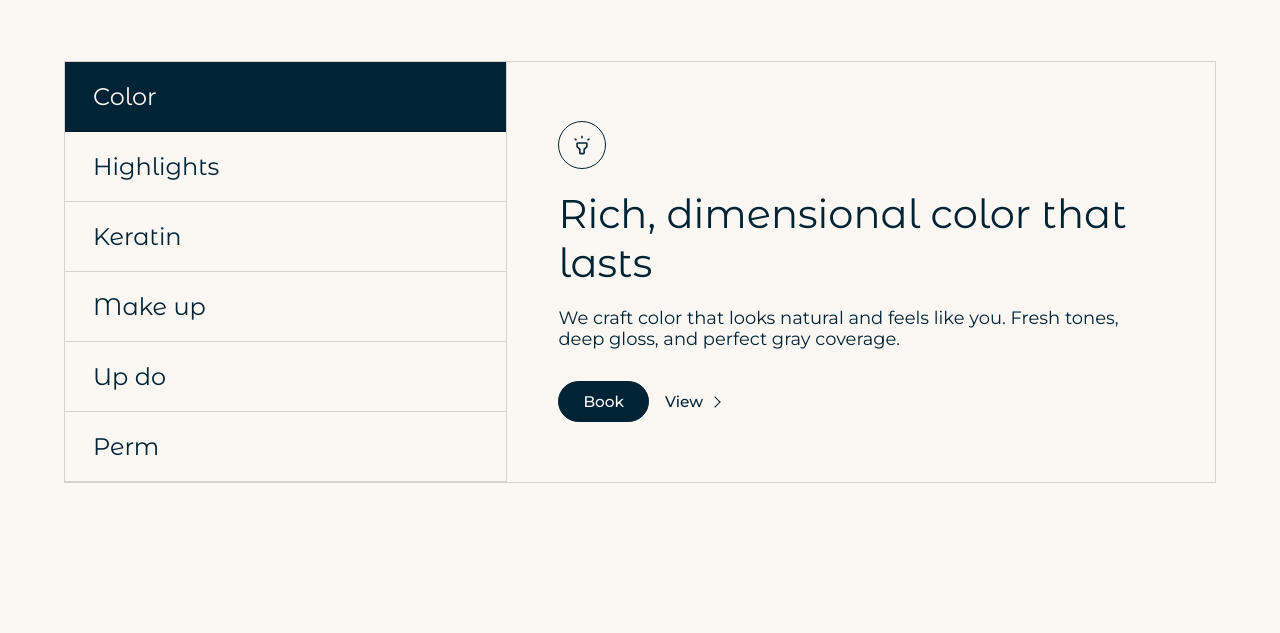
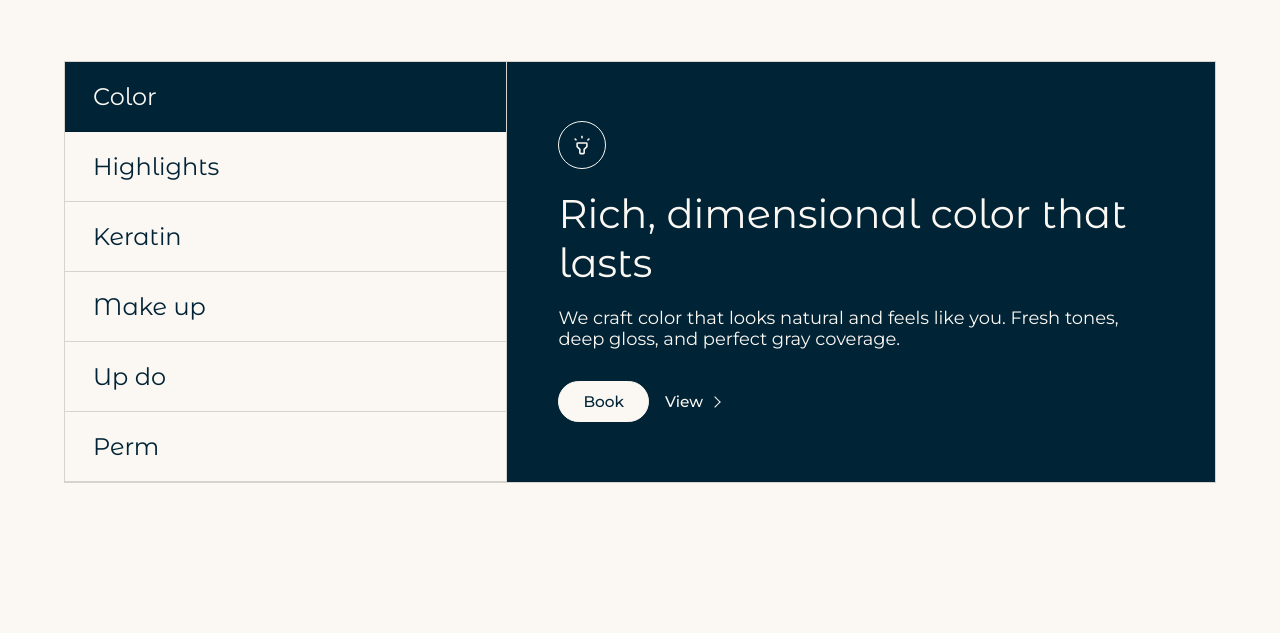
Before and after one commit to amirboushehri/siamak-hair-design, a plain HTML site: page index.html in a window 1280 px wide. Shown: the part 1143-1776 px from the top of the page. Drawn offline with Linux system fonts and the light colour scheme.

Commit message:
Restore navy service card

```diff
--- a/css/styles.css
+++ b/css/styles.css
@@ -267,6 +267,31 @@ h1, h2, h3, h4 { font-family: 'Montserrat Alternates', sans-serif; font-weight:
   color: var(--accent);
   border-color: var(--accent);
 }
+.approach-panel {
+  background: var(--accent);
+  color: var(--surface);
+}
+.approach-box .approach-panel .icon-circle {
+  color: var(--surface);
+  border-color: var(--surface);
+}
+.approach-panel .btn-primary {
+  background: var(--surface);
+  border-color: var(--surface);
+  color: var(--accent);
+}
+.approach-panel .btn-primary:hover {
+  background: #FFFFFF;
+  border-color: #FFFFFF;
+  color: var(--accent-hover);
+}
+.approach-panel .view-link {
+  color: var(--surface);
+}
+.approach-box .approach-panel .chevron {
+  border-color: var(--surface);
+}
+
 /* ===== Location ===== */
 .location-section .wrap { max-width: 560px; text-align: center; }
 .location-section h1 { font-size: clamp(2.5rem,5vw,3.5rem); margin-bottom: 24px; }
```
